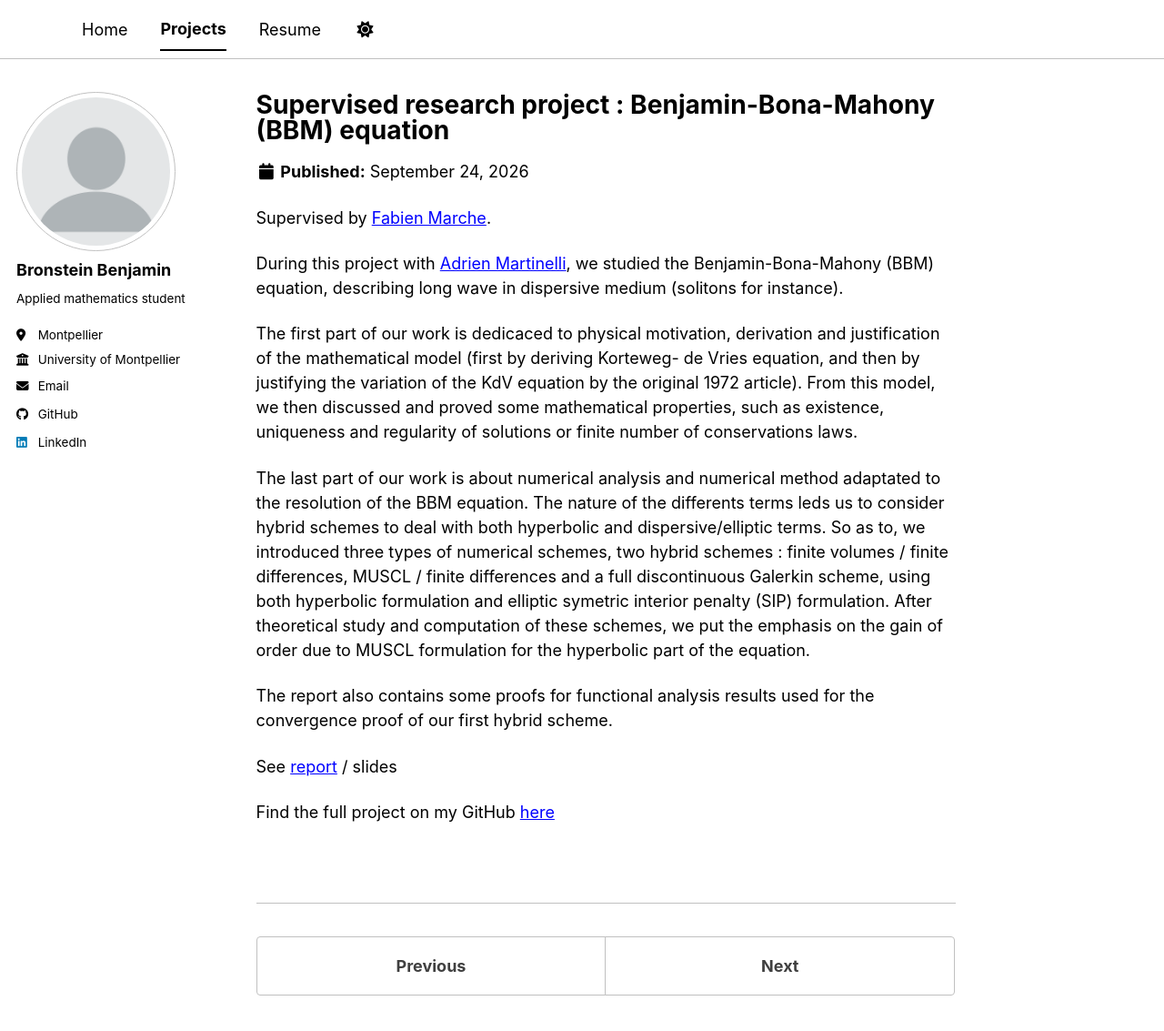
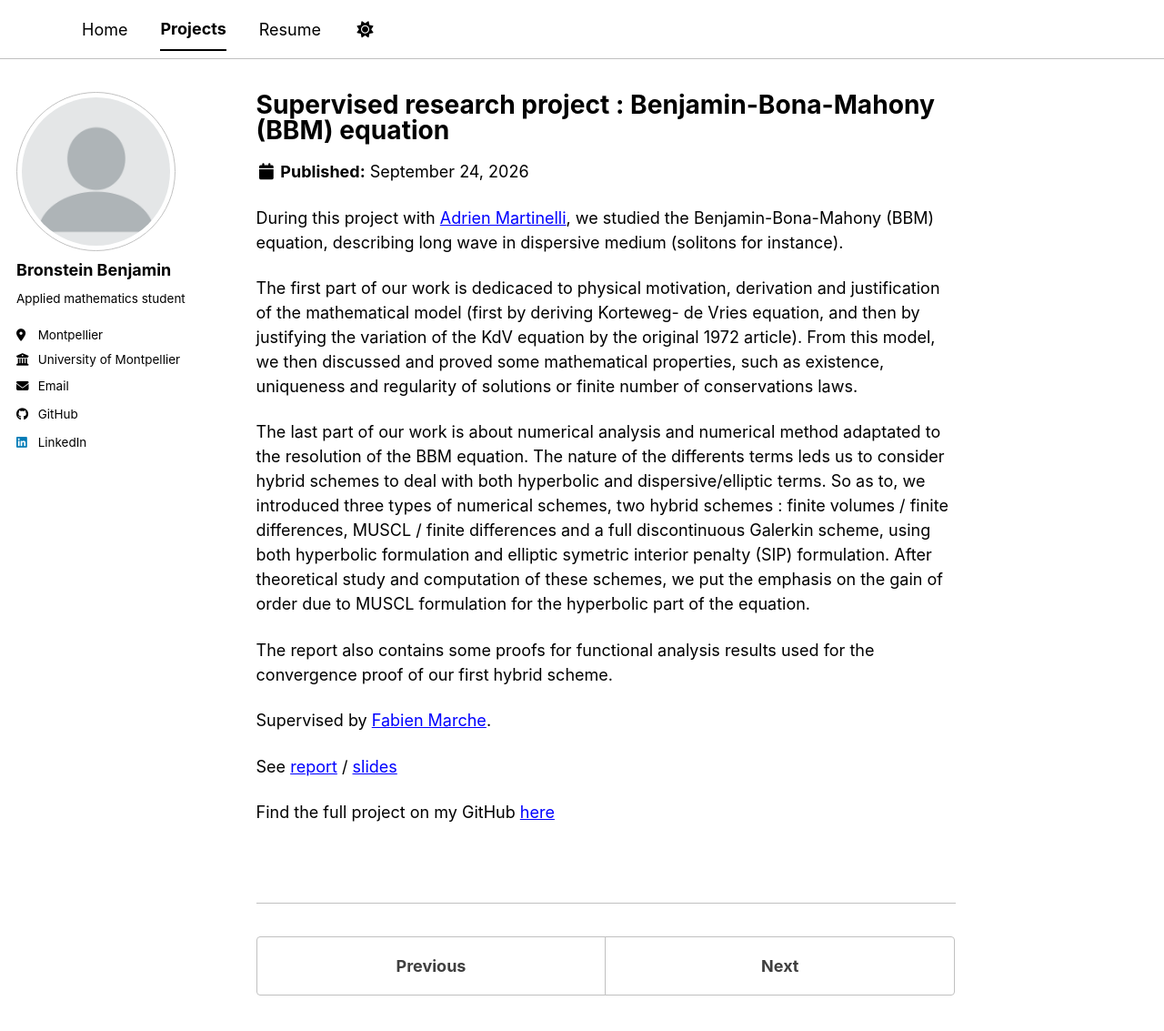
Before and after one commit to HerrBronstein/herrbronstein.github.io, a Jekyll site: the page built from _portfolio/portfolio-1.md, in a window 1280 px wide and 1185 px high. Shown: the top 1133 px of the window at 91% size. Built offline with Jekyll 4.4.1, drawn with Linux system fonts in a browser that asks for light colours; a style sheet for code colours, icons or effects is not loaded; part of the change alters nothing that is shown.

```diff
--- a/_portfolio/portfolio-1.md
+++ b/_portfolio/portfolio-1.md
@@ -4,8 +4,6 @@ excerpt: "A general study (from mathematical modelling, including theoretical st
 collection: portfolio
 share: false
 ---
-Supervised by [Fabien Marche](https://imag.umontpellier.fr/~marche/).
-
 During this project with [Adrien Martinelli](https://github.com/SequoiaCode), we studied the Benjamin-Bona-Mahony (BBM) equation, describing long wave in dispersive medium (solitons for instance).
 
 The first part of our work is dedicaced to physical motivation, derivation and justification of the mathematical model (first by deriving Korteweg- de Vries equation, and then by justifying the variation of the KdV equation by the original 1972 article).
@@ -18,7 +16,9 @@ After theoretical study and computation of these schemes, we put the emphasis on
 
 The report also contains some proofs for functional analysis results used for the convergence proof of our first hybrid scheme.
 
+Supervised by [Fabien Marche](https://imag.umontpellier.fr/~marche/).
 
-See [report](/files/Rapport_TER_BBM.pdf) / slides
+
+See [report](/files/BBM_report.pdf) / [slides](/files/Présentation_BBM)
 
 Find the full project on my GitHub [here](https://github.com/HerrBronstein/Benjamin-Bona-Mahony-BBM-equation)
```
